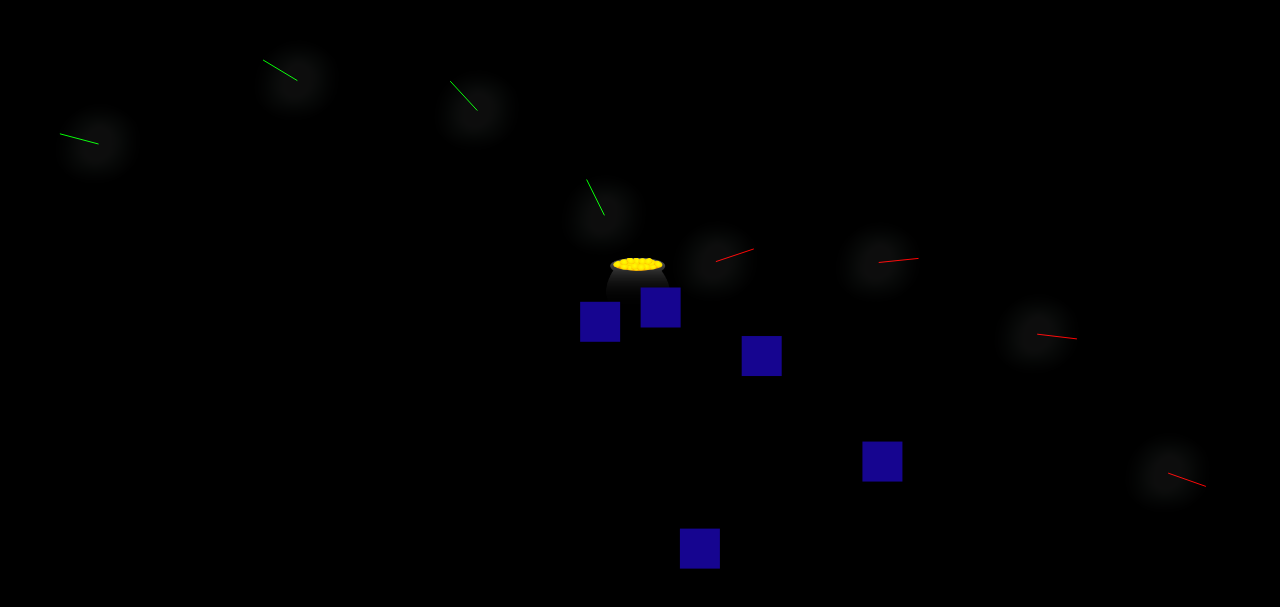
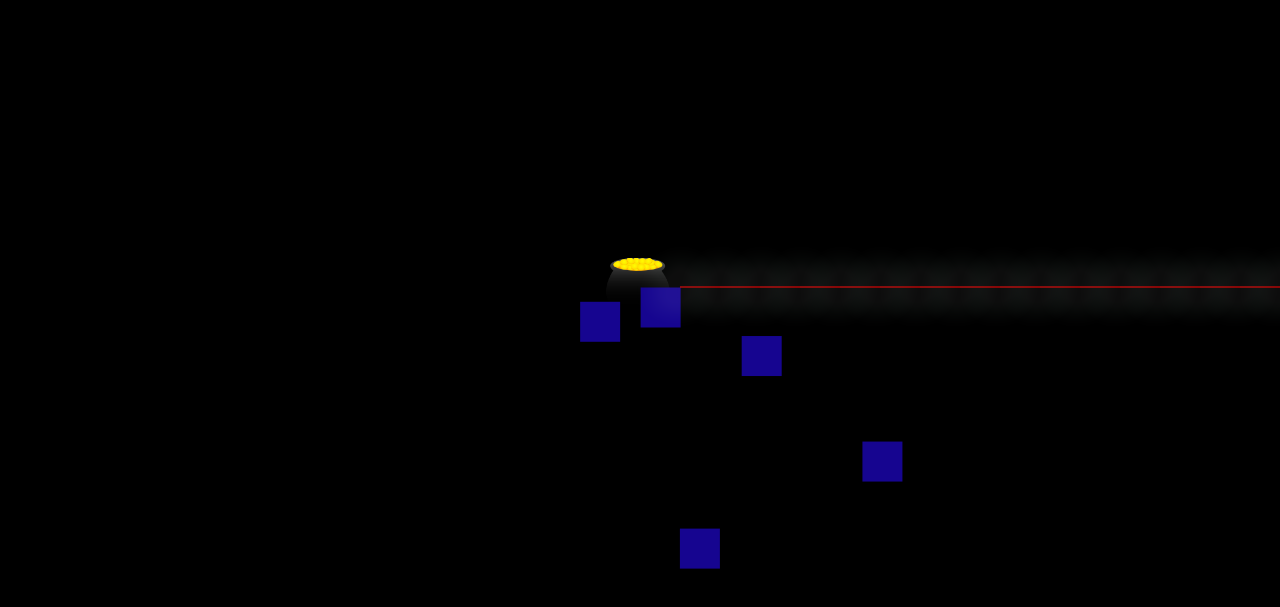
Before and after one commit to ninjadev/bgj-06, a plain HTML site: page index.html in a window 1280 px wide. Shown: the part 113-720 px from the top of the page. Drawn offline with Linux system fonts and the light colour scheme.

Commit message:
Setup laser controller

```diff
--- a/index.html
+++ b/index.html
@@ -17,11 +17,13 @@
         <script src=src/bootstrap.js></script>
         <script src=src/ExampleState.js></script>
         <script src=src/GameState.js></script>
+        <script src=src/LaserController.js></script>
         <script src=src/Laser.js></script>
         <script src=src/Pot.js></script>
         <script src=src/Particle.js></script>
         <script src=src/Toast.js></script>
         <script src=src/Achievements.js></script>
+        <script src=src/Colors.js></script>
 
         <style>
             *{
--- /dev/null
+++ b/src/Colors.js
@@ -0,0 +1,9 @@
+var Colors = {
+  RED: "#ff0000",
+  ORANGE: "#ff6600",
+  YELLOW: "#ffff00",
+  GREEN: "#00ff00",
+  BLUE: "#0000ff",
+  PINK: "#ff33ff",
+  PURPLE: "#660066"
+};
--- a/src/GameState.js
+++ b/src/GameState.js
@@ -4,10 +4,6 @@ function GameState(){
 GameState.prototype.init = function(){
   this.elements = [];
   this.t = 0;
-
-  this.lasers = [];
-  this.lasers[0] = new Laser("rgb(255,0,0)", Math.PI/4, Math.random()/4-.125);
-  this.lasers[1] = new Laser("rgb(0,255,0)", -Math.PI/4, Math.random()/4-.125);
 
   this.pot = new Pot();
   this.cash = 0;
@@ -20,6 +16,8 @@ GameState.prototype.init = function(){
   for(var i = 0; i < 3; i++){
     this.enemies[i] = Enemy.spawnRandom(this.enemyHP,this.enemySpeed);
   }
+
+  this.laserController = new LaserController();
 }
 
 GameState.prototype.pause = function(){
@@ -30,16 +28,13 @@ GameState.prototype.resume = function(){
 }
 
 GameState.prototype.render = function(ctx){
-  for (var i=0;i<this.lasers.length;i++){
-    var laser = this.lasers[i];
-    laser.render();
-  }
   this.pot.render();
 
   for (var i=0;i<this.enemies.length;i++){
     var enemy = this.enemies[i];
     enemy.render(ctx);
   }
+  this.laserController.render();
 }
 
 GameState.prototype.update = function(){
@@ -49,13 +44,9 @@ GameState.prototype.update = function(){
     this.enemies.push(Enemy.spawnRandom(this.enemyHP,this.enemySpeed))
   }
 
-  for (var i=0;i<this.lasers.length;i++){
-    var laser = this.lasers[i];
-    laser.update(this.t);
-  }
-
   for (var i=0;i<this.enemies.length;i++){
     var enemy = this.enemies[i];
     enemy.update();
   }
+  this.laserController.update(t);
 }
--- a/src/Laser.js
+++ b/src/Laser.js
@@ -1,22 +1,22 @@
 function Laser(color, direction, speed){
   this.color = color;
   this.speed = speed;
-  this.setDirection(direction);
+  this.direction = direction;
 
   this.lightParticles = [];
 
   this.lastParticleSpawnTime = 0;
 }
 
-Laser.prototype.update = function(t){
-  this.setDirection(this.direction-this.speed);
+Laser.prototype.update = function(t, rotation){
+  var direction = this.getDirection(rotation);
 
   if (t-this.lastParticleSpawnTime >= 4) {
     this.lastParticleSpawnTime = t;
     this.lightParticles.push(new Particle(
       CENTER.x,
       CENTER.y,
-      this.direction,
+      direction,
       0.5,
       this.color,
       1
@@ -28,12 +28,8 @@ Laser.prototype.update = function(t){
   }
 }
 
-Laser.prototype.setDirection = function(direction) {
-  this.direction = direction % (Math.PI*2);
-  this.toPoint = {
-    x: Math.cos(direction)*8,
-    y: Math.sin(direction)*8
-  };
+Laser.prototype.getDirection = function(rotation) {
+  return this.direction + rotation;
 }
 
 Laser.prototype.render = function(){
--- /dev/null
+++ b/src/LaserController.js
@@ -0,0 +1,35 @@
+function LaserController(){
+  this.rotation = 0;
+  this.lasers = [];
+  this.addLaser(Colors.RED);
+}
+
+LaserController.prototype.addLaser = function(color) {
+  var laser = new Laser(
+    color,
+    this.lasers.length * Math.PI * 2 / 7,
+    1
+  );
+  this.lasers.push(laser);
+}
+
+LaserController.prototype.update = function(t){
+  if (KEYS[37]) {
+    this.rotation -= .1;
+  }
+  if (KEYS[39]) {
+    this.rotation += .1;
+  }
+
+  for (var i=0;i<this.lasers.length;i++){
+    var laser = this.lasers[i];
+    laser.update(t, this.rotation);
+  }
+}
+
+LaserController.prototype.render = function(){
+  for (var i=0;i<this.lasers.length;i++){
+    var laser = this.lasers[i];
+    laser.render();
+  }
+}
```
